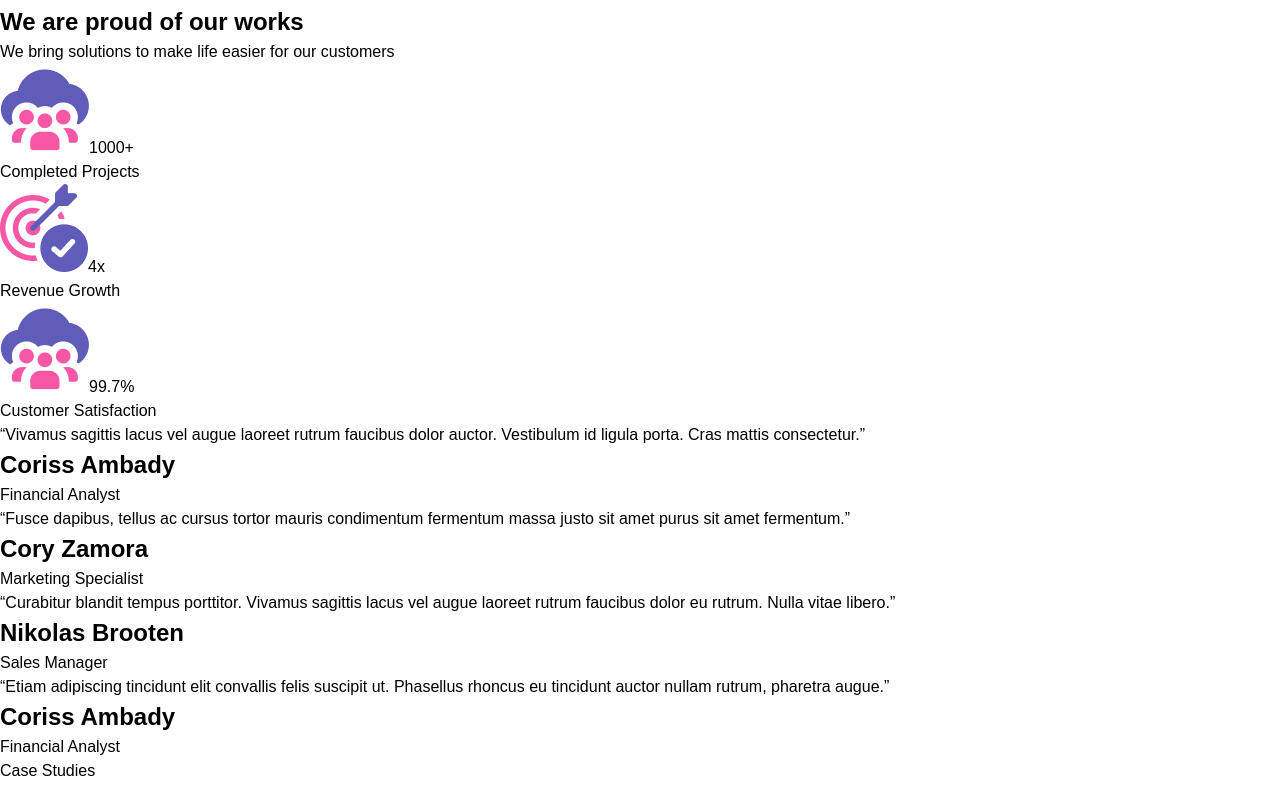
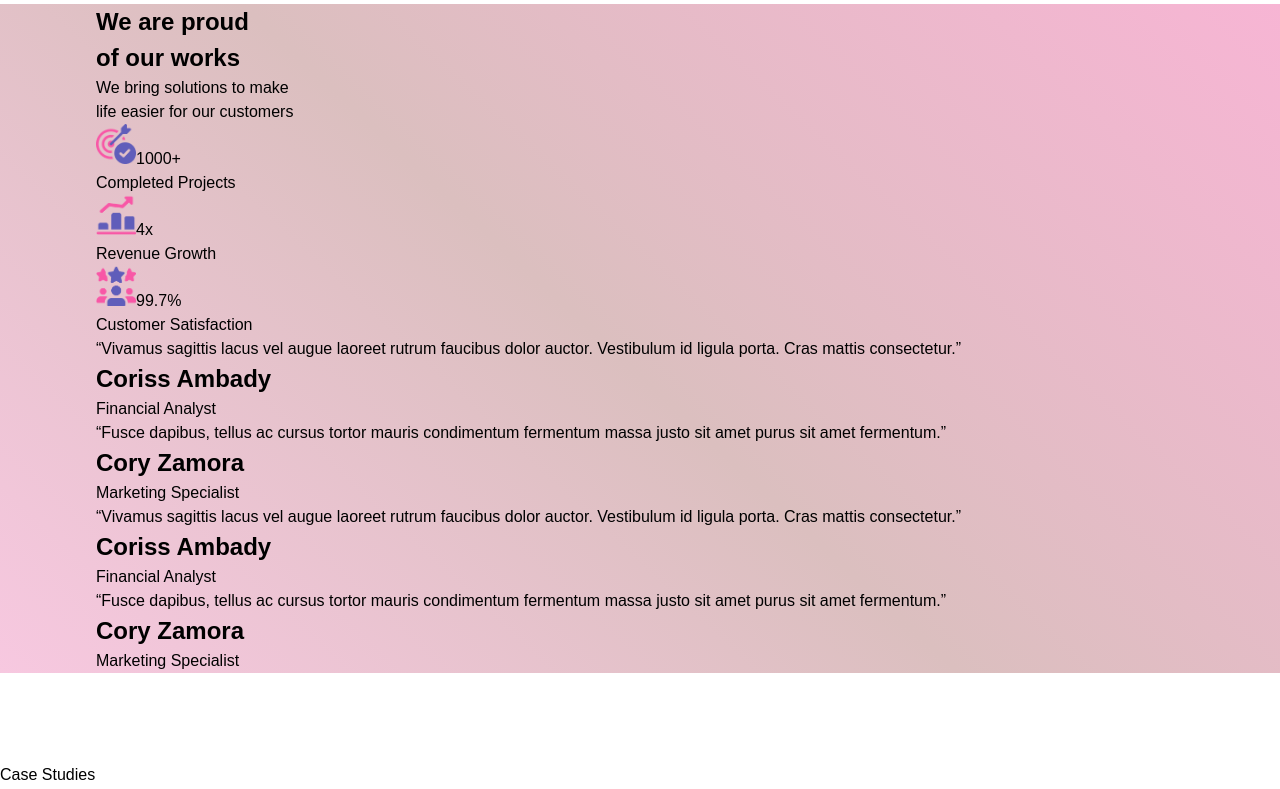
Before and after one commit to Hizmy-M/React-Projects, a React (Vite) app in the folder 05.terraConnect-web/: page / in a window 1280 px wide. Shown: the part 2480-3269 px from the top of the page. Built offline with nearby package versions, Linux system fonts and the light colour scheme; a web font is replaced by a local one.

Commit message:
added extra space

```diff
--- a/05.terraConnect-web/src/ReviewSection.jsx
+++ b/05.terraConnect-web/src/ReviewSection.jsx
@@ -1,31 +1,32 @@
 export default function ReviewSection() {
     return (
-        <section>
-            <div className="review__container">
+        <section className="backgorund extra-space">
+            <div className="review__container width">
                 <div className="review__one">
                     <div className="review__one-heading">
-                        <h1>We are proud of our works</h1>
-                        <p>We bring solutions to make life easier for our customers</p>
+                        <h2>We are proud <br /> of our works</h2>
+                        <p>We bring solutions to make <br />  life easier for our customers</p>
                     </div>
                     <div className="review__one-content">
                         <div className="one-content__card">
-                            <img src="/src/assets/icon-08.png" alt="icon-08" />
+                            <img className="icon-responsive" src="/src/assets/icon-09.png" alt="icon-08" />
                             <span>1000+</span>
                             <p>Completed Projects</p>
                         </div>
                         <div className="one-content__card">
-                            <img src="/src/assets/icon-09.png" alt="icon-08" />
+                            <img className="icon-responsive"  src="/src/assets/icon-10.png" alt="icon-08" />
                             <span>4x</span>
                             <p>Revenue Growth</p>
                         </div>
                         <div className="one-content__card">
-                            <img src="/src/assets/icon-08.png" alt="icon-08" />
+                            <img className="icon-responsive"  src="/src/assets/icon-11.png" alt="icon-08" />
                             <span>99.7%</span>
                             <p>Customer Satisfaction</p>
                         </div>
                     </div>
                 </div>
                 <div className="review__two">
+                    <div className="review__two-d">
                         <div className="review__two-card">
                             <p>
                                 “Vivamus sagittis lacus vel
@@ -48,28 +49,32 @@ export default function ReviewSection() {
                             <h2>Cory Zamora</h2>
                             <p>Marketing Specialist</p>
                         </div>
+                    </div>
+                    <div className="review__two-d">
                         <div className="review__two-card">
                             <p>
-                            “Curabitur blandit tempus
-                            porttitor. Vivamus sagittis
-                            lacus vel augue laoreet
-                            rutrum faucibus dolor eu
-                            rutrum. Nulla vitae libero.”
-                        </p>
-                        <h2>Nikolas Brooten</h2>
-                        <p>Sales Manager</p>
-                    </div>
-                    <div className="review__two-card">
-                        <p>
-                            “Etiam adipiscing tincidunt
-                            elit convallis felis suscipit ut.
-                            Phasellus rhoncus eu
-                            tincidunt auctor nullam
-                            rutrum, pharetra augue.”
+                                “Vivamus sagittis lacus vel
+                                augue laoreet rutrum
+                                faucibus dolor auctor.
+                                Vestibulum id ligula porta.
+                                Cras mattis consectetur.”
                             </p>
                             <h2>Coriss Ambady</h2>
                             <p>Financial Analyst</p>
                         </div>
+                        <div className="review__two-card">
+                            <p>
+                                “Fusce dapibus, tellus ac
+                                cursus tortor mauris
+                                condimentum fermentum
+                                massa justo sit amet purus
+                                sit amet fermentum.”
+                            </p>
+                            <h2>Cory Zamora</h2>
+                            <p>Marketing Specialist</p>
+                        </div>
+                    </div>
+
                 </div>
             </div>
         </section>
```
Lines whose indentation alone changed are shown as unchanged.
